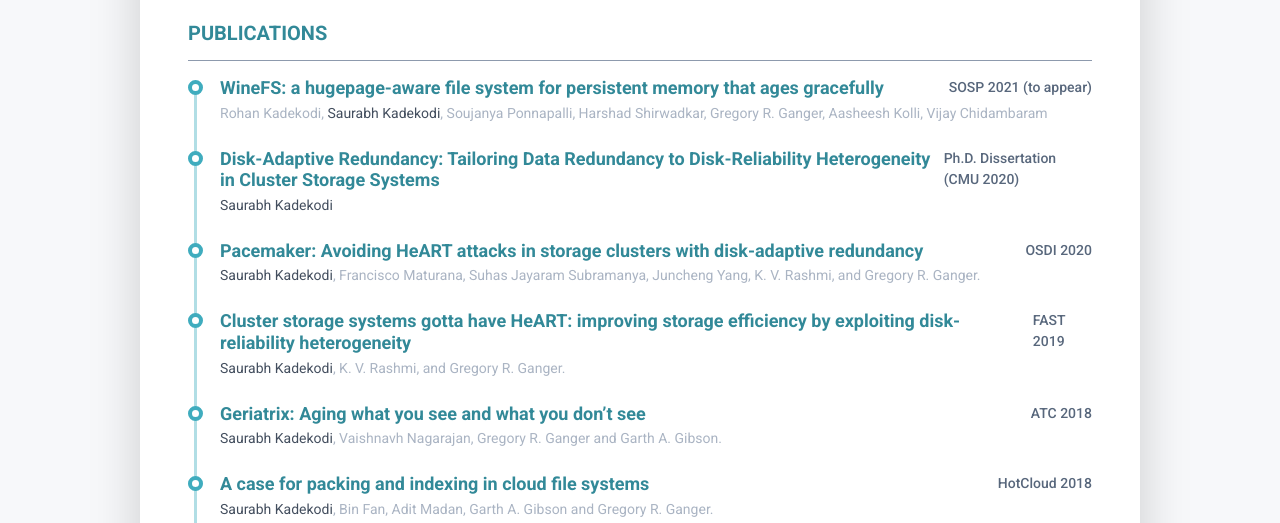
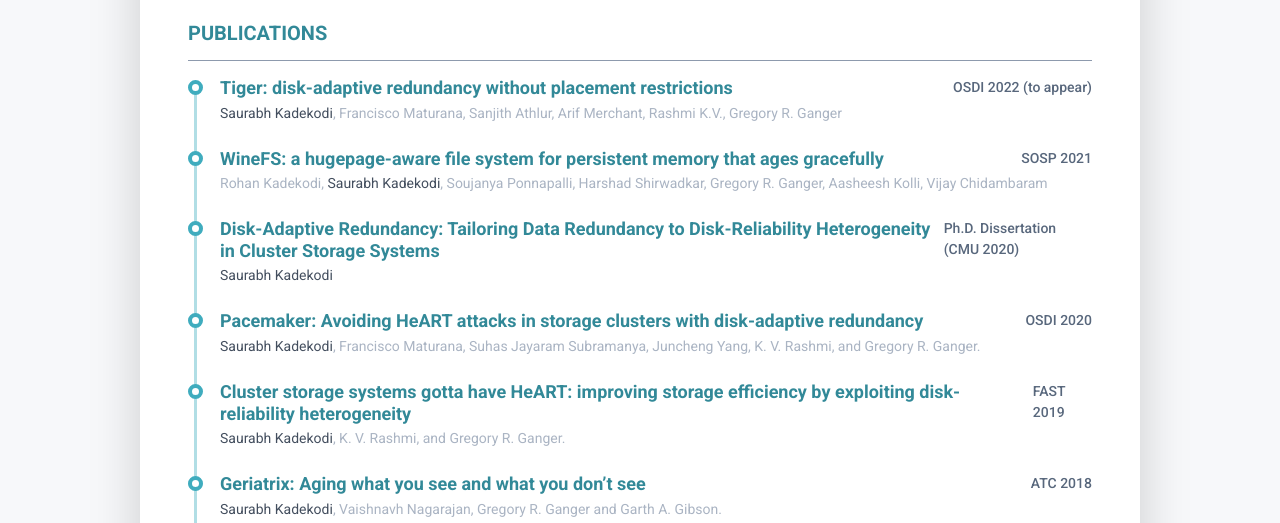
Before and after one commit to saurabhkadekodi/saurabhkadekodi.github.io, a plain HTML site: page index.html in a window 1280 px wide. Shown: the part 277-800 px from the top of the page. Drawn offline with Linux system fonts and the light colour scheme.

Commit message:
Added tiger, fixed winefs

```diff
--- a/index.html
+++ b/index.html
@@ -72,11 +72,20 @@
 						<section class="resume-section summary-section mb-5">
 							<h2 class="resume-section-title text-uppercase font-weight-bold pb-3 mb-3">Publications</h2>
 							<div class="resume-timeline position-relative">
-                <article class="resume-timeline-item position-relative pb-3">
+				<article class="resume-timeline-item position-relative pb-3">
+					<div class="resume-timeline-item-header mb-2">
+						<div class="d-flex flex-column flex-md-row">
+							<h3 class="resume-position-title font-weight-bold mb-1"><a href="https://www.usenix.org/conference/osdi22">Tiger: disk-adaptive redundancy without placement restrictions</a></h3>
+							<div class="resume-company-name ml-auto">OSDI 2022 (to appear)</div>
+						</div><!--//row-->
+						<div class="resume-position-time"><font color="#434E5E">Saurabh Kadekodi</font>, Francisco Maturana, Sanjith Athlur, Arif Merchant, Rashmi K.V., Gregory R. Ganger</div>
+					</div><!--//resume-timeline-item-header-->
+				</article>
+				<article class="resume-timeline-item position-relative pb-3">
                   <div class="resume-timeline-item-header mb-2">
                     <div class="d-flex flex-column flex-md-row">
-                      <h3 class="resume-position-title font-weight-bold mb-1"><a href="https://sosp2021.mpi-sws.org/accepted.html">WineFS: a hugepage-aware file system for persistent memory that ages gracefully</a></h3>
-                      <div class="resume-company-name ml-auto">SOSP 2021 (to appear)</div>
+                      <h3 class="resume-position-title font-weight-bold mb-1"><a href="https://dl.acm.org/doi/10.1145/3477132.3483567">WineFS: a hugepage-aware file system for persistent memory that ages gracefully</a></h3>
+                      <div class="resume-company-name ml-auto">SOSP 2021</div>
                     </div><!--//row-->
                     <div class="resume-position-time">Rohan Kadekodi, <font color="#434E5E">Saurabh Kadekodi</font>, Soujanya Ponnapalli, Harshad Shirwadkar, Gregory R. Ganger, Aasheesh Kolli, Vijay Chidambaram</div>
                   </div><!--//resume-timeline-item-header-->
```
